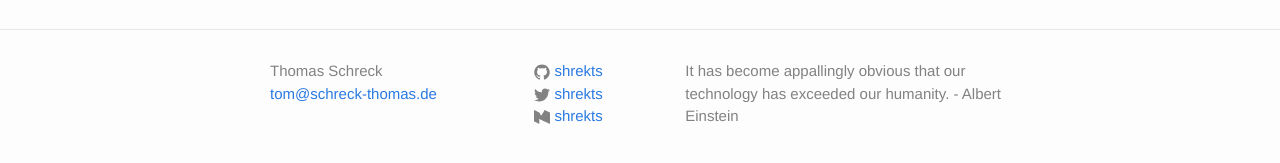
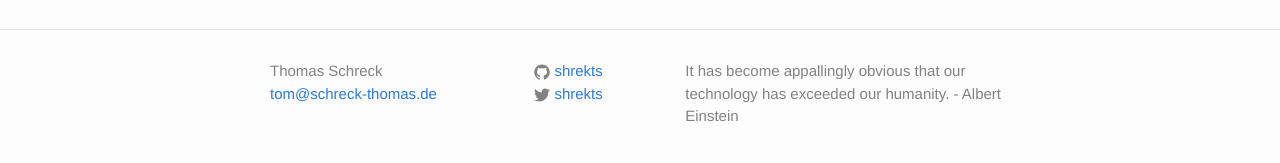
Before and after one commit to thomas-schreck/schreck-thomas.de, a Jekyll site: the page built from index.html, in a window 1280 px wide. Shown: the part 458-621 px from the top of the page. Built offline with Jekyll 4.4.1, drawn with Linux system fonts in a browser that asks for light colours.

Commit message:
removed medium

```diff
--- a/_config.yml
+++ b/_config.yml
@@ -8,7 +8,6 @@ baseurl: "/blog" # the subpath of your site, e.g. /blog/
 url: "https://www.schreck-thomas.de" # the base hostname & protocol for your site
 twitter: shrekts
 github:  shrekts
-medium: shrekts
 
 # Build settings
 markdown: kramdown
--- a/_includes/footer.html
+++ b/_includes/footer.html
@@ -41,24 +41,6 @@
           </li>
           {% endif %}
 
-          {% if site.medium %}
-          <li>
-            <a href="https://medium.com/@{{ site.medium }}">
-              <span class="icon  icon--medium">
-		      <svg id="primary_Logo" xmlns="http://www.w3.org/2000/svg" viewBox="0 0 290.7 250.2" width="16" height="16">
-			      <style>.st0{fill:#d0d2d3}.st1{fill:#a6a8ab}.st2{fill:#808184}.st3{fill:#58595b}</style>
-			      <g id="XMLID_98_"><g id="XMLID_99_">
-			      <path id="XMLID_103_" class="st0" d="M196.5.3c-1.5-.7-2.7 0-2.7 1.7v202.9l88.9 44.4c4.4 2.2 8 0 8-5V49c0-1-.5-1.9-1.4-2.3L196.5.3z"/>
-			      <path id="XMLID_102_" class="st1" d="M96.9 156.5L192.2 1.6c.9-1.4 2.8-2 4.3-1.2l92.1 46c1.1.6 1.6 2 .9 3.1l-95.7 155.4-96.9-48.4z"/>
-			      <path id="XMLID_101_" class="st2" d="M10.7 4.4c-5.9-3-7.9-.8-4.4 4.9l90.6 147.2 96.9 48.5L97.5 48.5c-.4-.7-1-1.2-1.7-1.6L10.7 4.4z"/>
-			      <path id="XMLID_100_" class="st3" d="M96.9 244.4c0 4.9-3.6 7.2-8 5L5.4 207.6c-3-1.5-5.4-5.4-5.4-8.7V5C0 1.7 2.4.2 5.4 1.7l90.3 45.2c.7.4 1.2 1.1 1.2 1.9v195.6z"/></g></g>
-		      </svg>
-              </span>
-              <span class="username">{{ site.medium }}</span>
-            </a>
-          </li>
-          {% endif %}
-
         </ul>
       </div>
 
```
